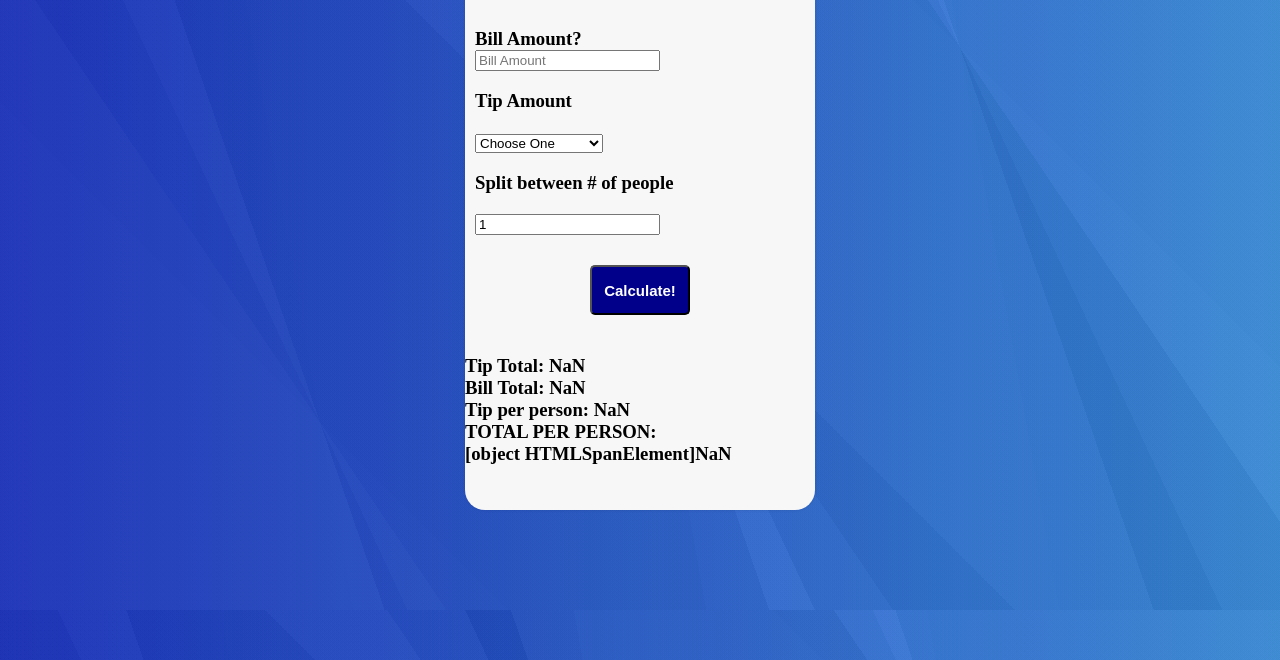
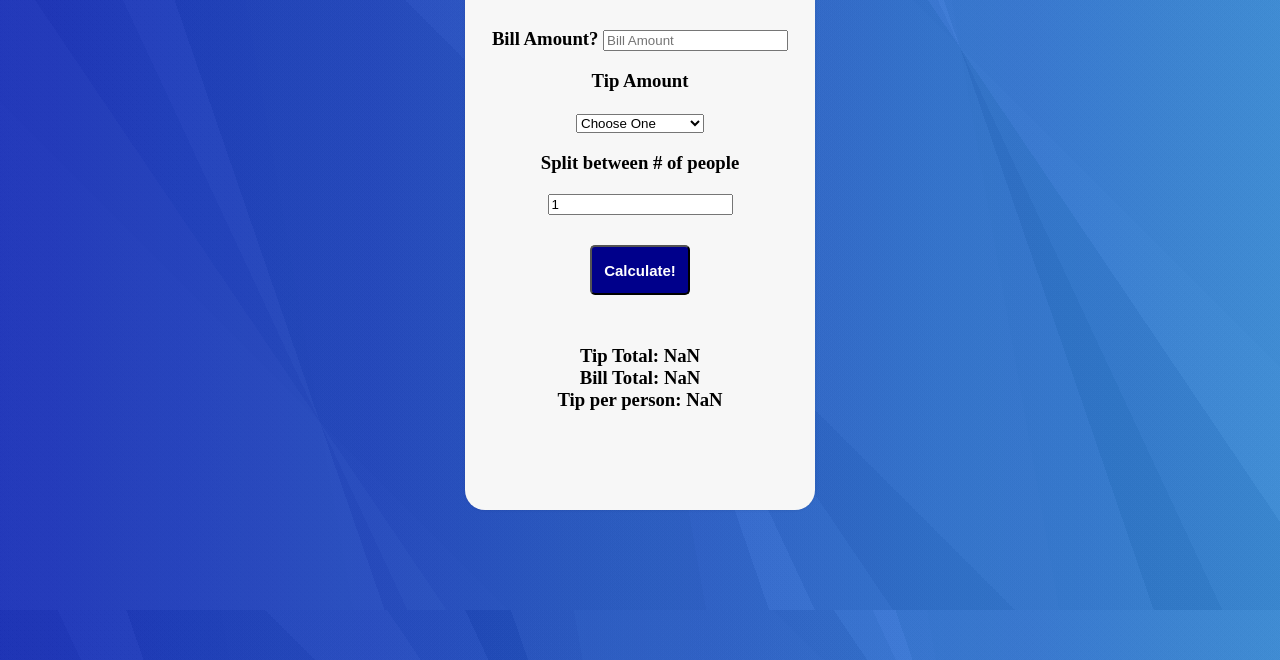
Before and after one commit to juanie/tipculator, a plain HTML site: page index.html in a window 1280 px wide. Both pictures are taken after a click on the button "Calculate!". Shown: the part 140-800 px from the top of the page. Drawn offline with Linux system fonts and the light colour scheme.

Commit message:
reset changes

```diff
--- a/index.html
+++ b/index.html
@@ -16,9 +16,9 @@
 
       <div id="form">
 
-      <h3>Bill Amount?</h3>
+      <h3>Bill Amount?
 
-      <input id="billAmt" type="text" placeholder="Bill Amount">
+      <input id="billAmt" type="text" placeholder="Bill Amount"></h3>
 
       <h3><p>Tip Amount</p>
 
@@ -32,13 +32,14 @@
       <option value="0.5">50%-Unicorn</option>
       </select>
 
-
       <h3><p>Split between # of people</p>
         <input type="number" name="billsplit" id="billsplit" value="1">
 
       <button type="button" id="calculate">Calculate!</button>
 
       </div>
+
+      <div id="totaltip">
 
       <h3>Tip Total:
 
@@ -51,11 +52,10 @@
       <h3> Tip per person:
      <span id=result></span></h3>
 
-    <h3>TOTAL PER PERSON:
-   <h3 id = completeTotal></h3>
+
 
 
       </div>
       <script src="script.js"></script>
     </body>
-  </html>
+  </htm>
--- a/script.js
+++ b/script.js
@@ -1,20 +1,18 @@
 //Calculate Tip
 
 function calculateTip() {
-    //getElementById() method returns the element value with specified ID
+    var billAmt = document.getElementById("billAmt").value;
 
-    var billAmt = document.getElementById("billAmt").value;
     var servicequality = document.getElementById("servicequality").value;
     var billsplit = document.getElementById("billsplit").value;
-    var completeTotal = document.getElementById("completeTotal").value;
+    // var tipTotal = document.getElementById("tipTotal").value;
+    // var result = document.getElementById("result").value;
+    // var billTotal = document.getElementById("billTotal").value;
 
     //Tip Calculation
 
     var total = billAmt * servicequality; //For Tip Calculation
     var Total = parseFloat(billAmt) + parseFloat(total); //For Total bill amount calculation
-    Total = Total.toFixed(2);
-    total = total.toFixed(2);
-
     //Display  Tip
 
     document.getElementById("tipTotal").innerHTML = total;
@@ -23,14 +21,9 @@ function calculateTip() {
 
     document.getElementById("billTotal").innerHTML = Total;
 
-    //calculate tip per person
+    //calculate price per person
     var resulted = (billAmt * servicequality) / billsplit;
     document.getElementById("result").innerHTML = resulted;
-    resulted = resulted.toFixed(2);
-    //total bill
-    var completeTotal = billTotal + Total;
-    document.getElementById("completeTotal").innerHTML = completeTotal;
-    completeTotal = completeTotal.toFixed(2);
 }
 
 //Click to call function
--- a/style.css
+++ b/style.css
@@ -91,6 +91,42 @@ h2 {
     border-top-left-radius: 20px;
 
     border-top-right-radius: 20px;
+    text-align: center;
+}
+
+h3 {
+    margin: 0;
+    text-align: center;
+}
+#quantitydropdownid {
+    width: 200px;
+}
+button {
+    font-weight: bold;
+
+    display: block;
+
+    margin: 30px auto;
+
+    background: darkblue;
+
+    border-radius: 5px;
+
+    width: 100px;
+
+    height: 50px;
+
+    font-size: 15px;
+
+    color: white;
+}
+
+#form {
+    padding: 10px 10px;
+}
+
+#totaltip {
+    padding: 10px 10px;
 }
 
 h3 {
```
